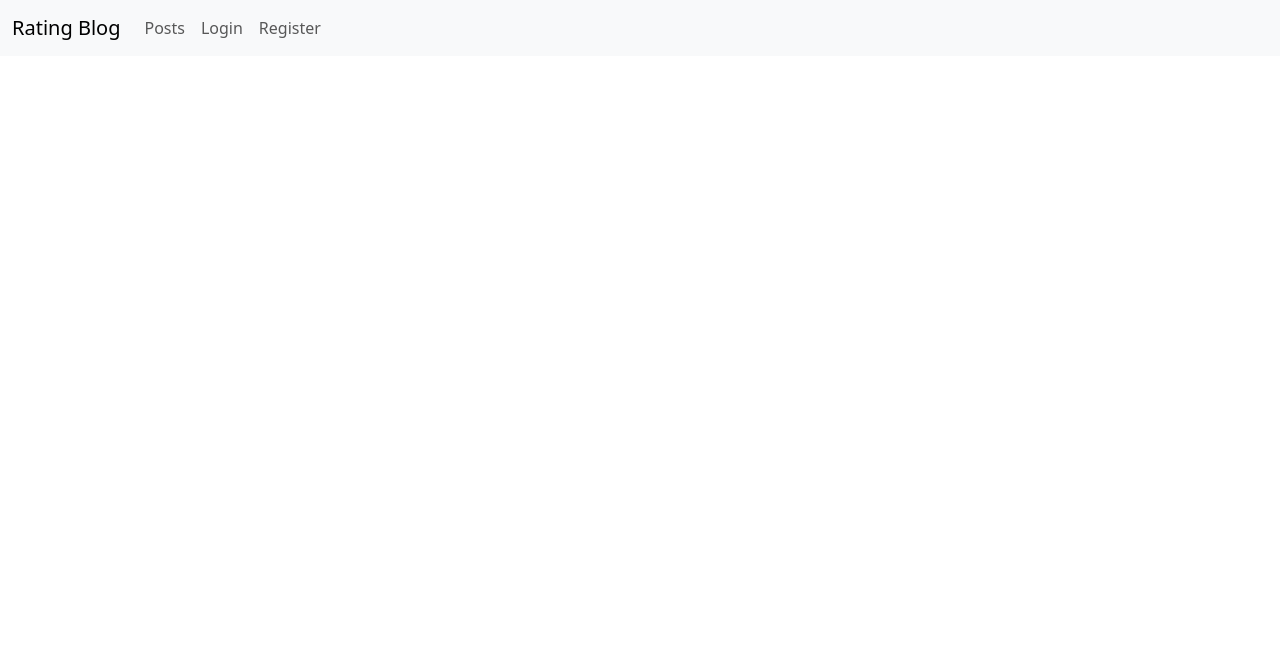
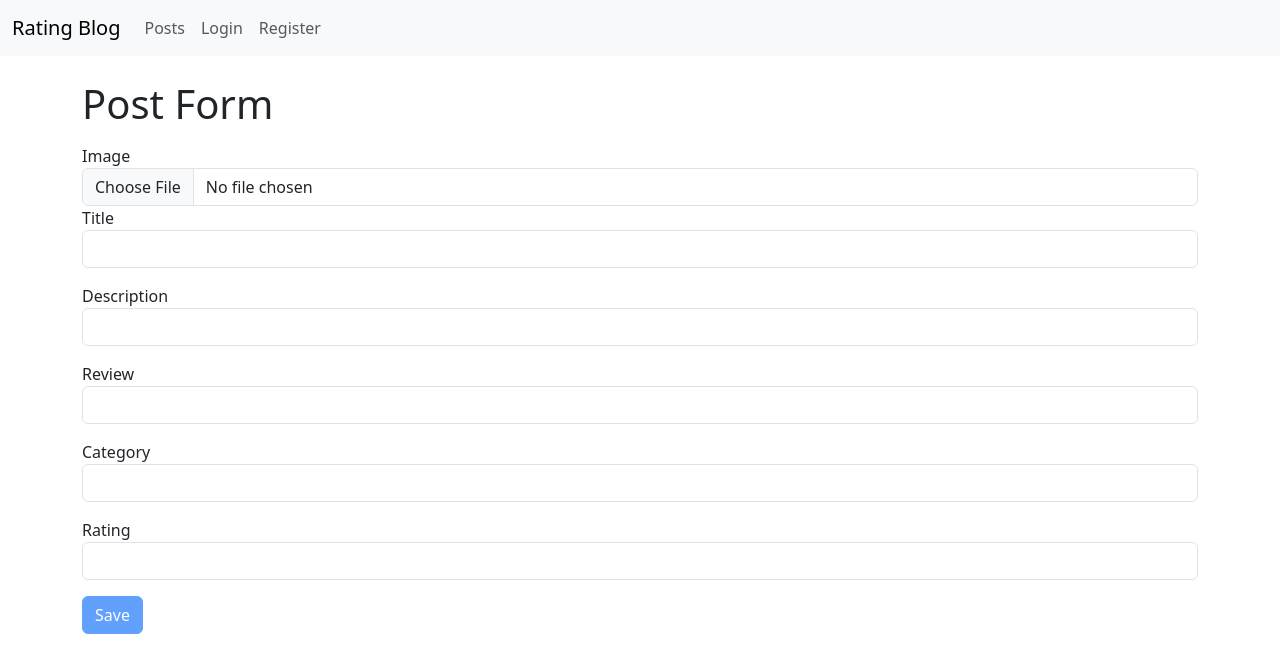
Before and after one commit to Lctuff/rating-frontend, a React (Create React App) app: page /post/edit/1 in a window 1280 px wide. Before the commit this address led to /post/edit/not-found. Shown: the top 672 px of the page. Built offline with nearby package versions, Linux system fonts and the light colour scheme; no server answers.

Commit message:
create post

```diff
--- a/src/App.js
+++ b/src/App.js
@@ -12,6 +12,7 @@ import LoginForm from "./Components/loginForm";
 import Logout from "./Components/logout";
 import NotFound from "./Components/notFound";
 import { getCurrentUser } from "./services/authService";
+import PostForm from "./Components/postForm";
 
 class App extends Component {
   state = {};
@@ -30,6 +31,7 @@ class App extends Component {
         <main className="container">
           <Switch>
             <Route path="/posts/:id" component={PostPage} />
+            <Route path="/post/edit/:id" component={PostForm} />
             <Route path="/posts" component={Posts} />
             <Route path="/register" component={RegisterForm} />
             <Route path="/login" component={LoginForm} />
--- a/src/Components/common/form.jsx
+++ b/src/Components/common/form.jsx
@@ -44,7 +44,11 @@ class Form extends Component {
   };
   renderButton(label) {
     return (
-      <button disabled={this.validate()} className="btn btn-primary">
+      <button
+        type="submit"
+        disabled={this.validate()}
+        className="btn btn-primary"
+      >
         {label}
       </button>
     );
--- /dev/null
+++ b/src/Components/postForm.jsx
@@ -0,0 +1,98 @@
+import React from "react";
+import Form from "./common/form";
+import Joi from "joi-browser";
+import { getPost, savePost } from "../services/postService";
+
+class PostForm extends Form {
+  state = {
+    data: {
+      title: "",
+      description: "",
+      review: "",
+      category: "",
+      img: "",
+      rating: "",
+    },
+    errors: {},
+  };
+  schema = {
+    _id: Joi.string(),
+    title: Joi.string().required().label("Title"),
+    description: Joi.string().required().label("Description"),
+    review: Joi.string().required().label("Review"),
+    img: Joi.string().required().label("Image"),
+    rating: Joi.number().required().max(5).min(1).label("Rating"),
+    category: Joi.string().required().label("Category"),
+  };
+
+  async populatePost() {
+    try {
+      const postId = this.props.match.params.id;
+      if (postId === "new") return;
+
+      const { data: post } = await getPost(postId);
+
+      this.setState({ data: this.mapToViewModel(post) });
+    } catch (ex) {
+      if (ex.response && ex.response.status === 404)
+        this.props.history.replace("/not-found");
+    }
+  }
+
+  async componentDidMount() {
+    await this.populatePost();
+  }
+
+  mapToViewModel(post) {
+    return {
+      _id: post._id,
+      title: post.title,
+      description: post.description,
+      review: post.review,
+      img: post.img,
+      category: post.category,
+      rating: post.rating,
+    };
+  }
+
+  doSubmit = async () => {
+    await savePost(this.state.data);
+
+    this.props.history.push("/posts");
+  };
+
+  onImageChange = (event) => {
+    if (event.target.files && event.target.files[0]) {
+      let img = event.target.files[0];
+      this.setState({
+        img: URL.createObjectURL(img),
+      });
+    }
+  };
+
+  render() {
+    return (
+      <div>
+        <h1 className="mb-3">Post Form</h1>
+        <form onSubmit={this.handleSubmit}>
+          <label htmlFor="img">Image</label> <br />
+          <input
+            className="form-control"
+            type="file"
+            id="img"
+            name="img"
+            onChange={(this.onImageChange, this.handleChange)}
+          />
+          {this.renderInput("title", "Title")}
+          {this.renderInput("description", "Description")}
+          {this.renderInput("review", "Review")}
+          {this.renderInput("category", "Category")}
+          {this.renderInput("rating", "Rating", "number")}
+          {this.renderButton("Save")}
+        </form>
+      </div>
+    );
+  }
+}
+
+export default PostForm;
--- a/src/Components/posts.jsx
+++ b/src/Components/posts.jsx
@@ -1,6 +1,7 @@
 import React, { Component } from "react";
 import { getPosts } from "./../services/postService";
 import Card from "./common/card";
+import { Link } from "react-router-dom";
 
 class Posts extends Component {
   state = { posts: [] };
@@ -13,7 +14,16 @@ class Posts extends Component {
   render() {
     return (
       <div className="row">
-        <Card data={this.state.posts} buttonLabel="View post" link="/posts" />
+        <div className="col">
+          <Link
+            to="/post/edit/new"
+            className="btn btn-primary"
+            style={{ marginBottom: 20 }}
+          >
+            New Post
+          </Link>
+          <Card data={this.state.posts} buttonLabel="View post" link="/posts" />
+        </div>
       </div>
     );
   }
```
